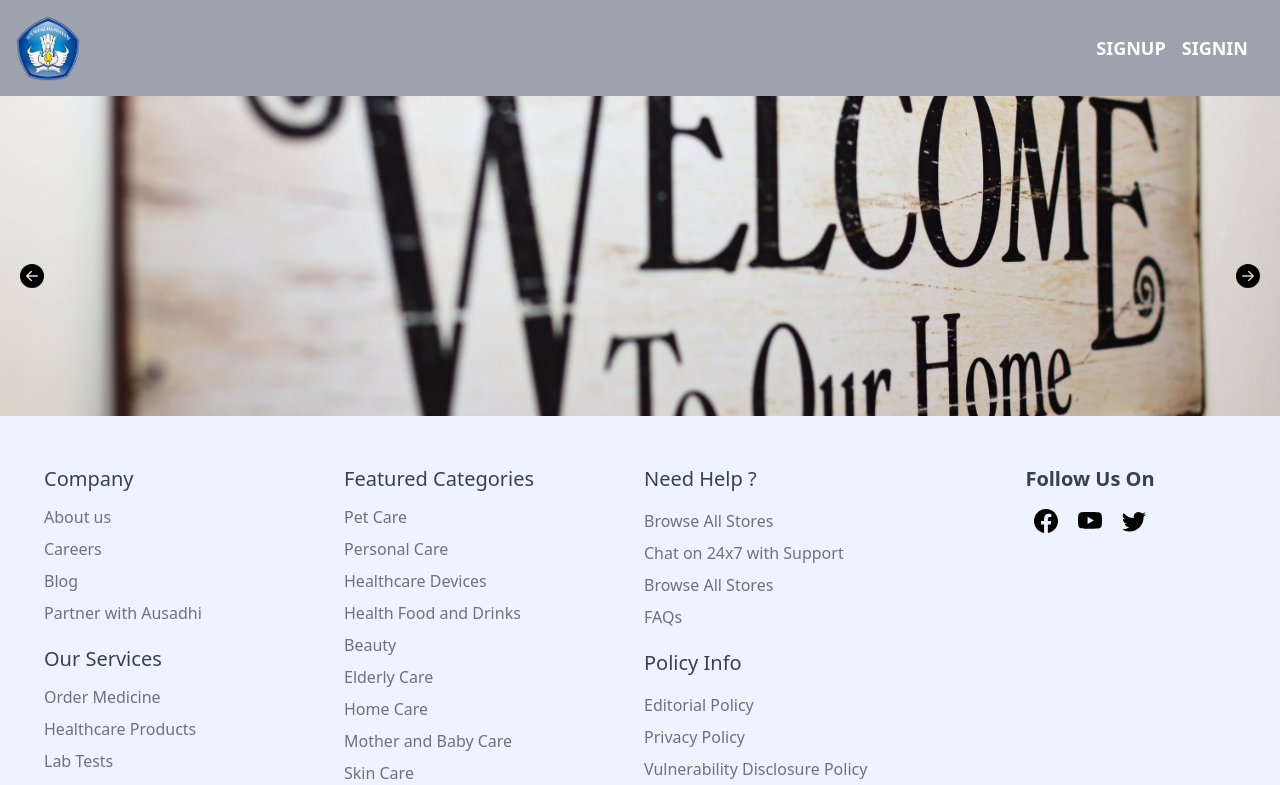
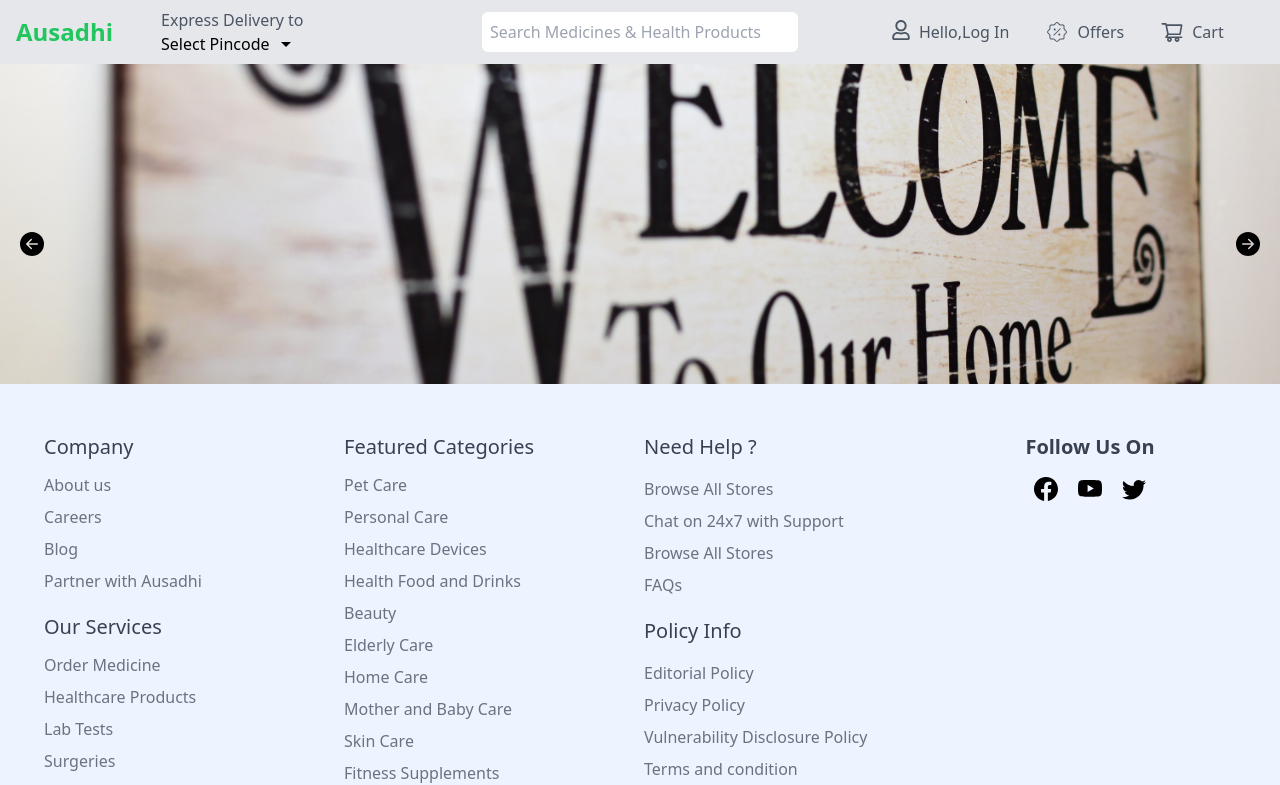
Before and after one commit to nikikalwar/app-frontend, a React (Create React App) app: page / in a window 1280 px wide. Shown: the top 785 px of the page. Built offline with nearby package versions, Linux system fonts and the light colour scheme.

Commit message:
NAVBAR RECREATED LIKE PHARMEASY

```diff
--- a/src/components/NavBar.js
+++ b/src/components/NavBar.js
@@ -1,26 +1,50 @@
-import { Link } from "react-router-dom";
-import logo from "../images/logo.png";
+// import { Link } from "react-router-dom";
+// import logo from "../images/logo.png";
+import { MdOutlineArrowDropDown } from "react-icons/md";
+import { FaRegUser } from "react-icons/fa";
+import { CiDiscount1 } from "react-icons/ci";
+import { AiOutlineShoppingCart } from "react-icons/ai";
+
 export const NavBar = () => {
   return (
     <>
-      <nav className="flex justify-between items-center bg-gray-400 w-full h-18 p-2">
-        <Link to="/">
-          <div className="w-[80px] h-[80px]">
-            <img src={logo} alt="logo" className="object-cover p-2" />
+      <nav className="flex justify-between items-center bg-gray-200 w-full h-18 p-2">
+        {/* Header FirstRow */}
+        <div className=" flex items-center w-1/3">
+          <div className="">
+            <h1 className="text-2xl text-green-500 font-bold p-2">Ausadhi</h1>
           </div>
-        </Link>
-        <ul className="flex text-white p-4 ">
-          <Link to="/signup">
-            <li className="p-2 font-extrabold text-lg hover:text-green-500 cursor-pointer">
-              SIGNUP
-            </li>
-          </Link>
-          <Link to="/signin">
-            <li className="p-2 font-extrabold text-lg hover:text-green-500 cursor-pointer">
-              SIGNIN
-            </li>
-          </Link>
-        </ul>
+          <div className="ml-10 ">
+            <p className="text-gray-600 font-light">Express Delivery to </p>
+            <div className="flex items-center cursor-pointer">
+              <p className="mr-1">Select Pincode</p>
+              <MdOutlineArrowDropDown size={24} />
+            </div>
+          </div>
+        </div>
+        <div className="w-1/4 ">
+          <input
+            type="text"
+            placeholder="Search Medicines & Health Products"
+            className="p-2 w-full rounded-md outline-green-400"
+          />
+        </div>
+        <div className="w-1/3 flex items-center justify-center gap-7 ">
+          <div className="flex text-gray-600 cursor-pointer">
+            <FaRegUser size={20} />
+            <p className="mx-2">
+              Hello,<span>Log In</span>
+            </p>
+          </div>
+          <div className="flex text-gray-600 cursor-pointer">
+            <CiDiscount1 size={24} />
+            <p className="mx-2">Offers</p>
+          </div>
+          <div className="flex text-gray-600 cursor-pointer">
+            <AiOutlineShoppingCart size={24} />
+            <p className="mx-2">Cart</p>
+          </div>
+        </div>
       </nav>
     </>
   );
```
